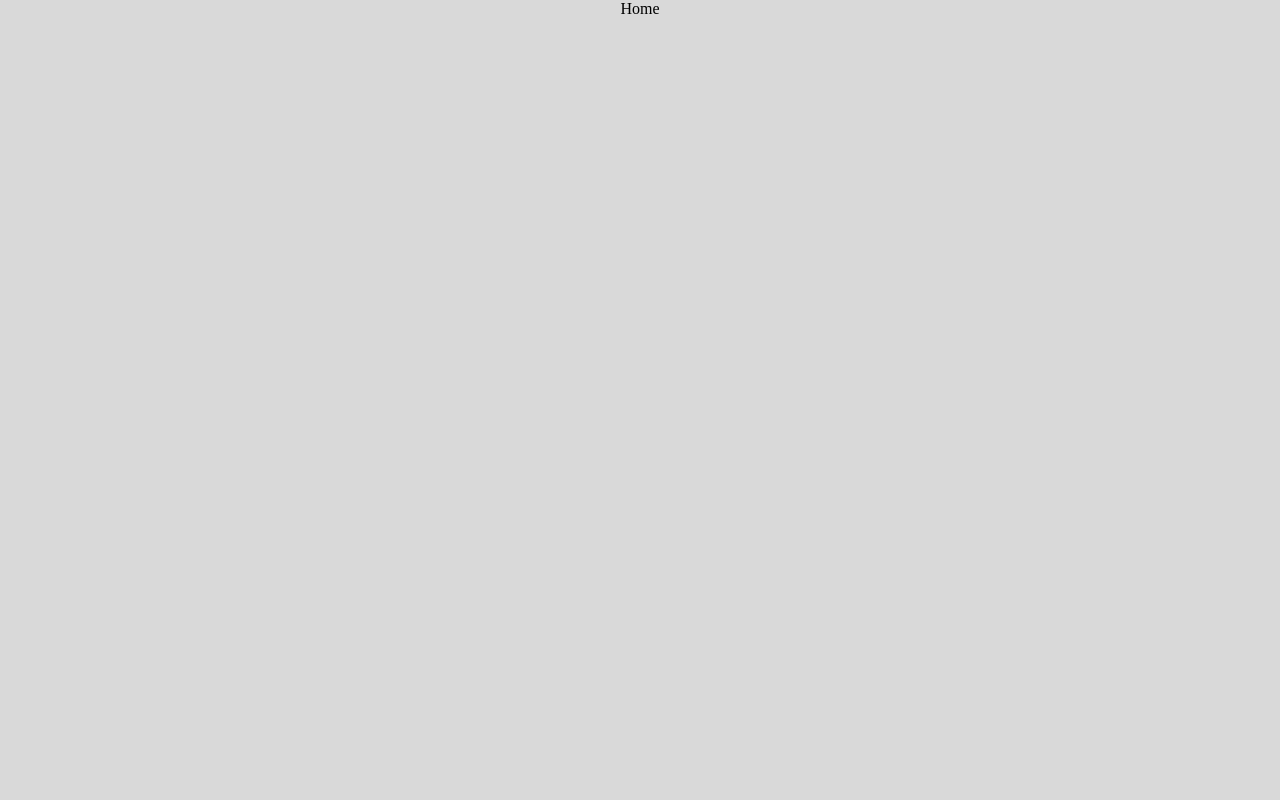
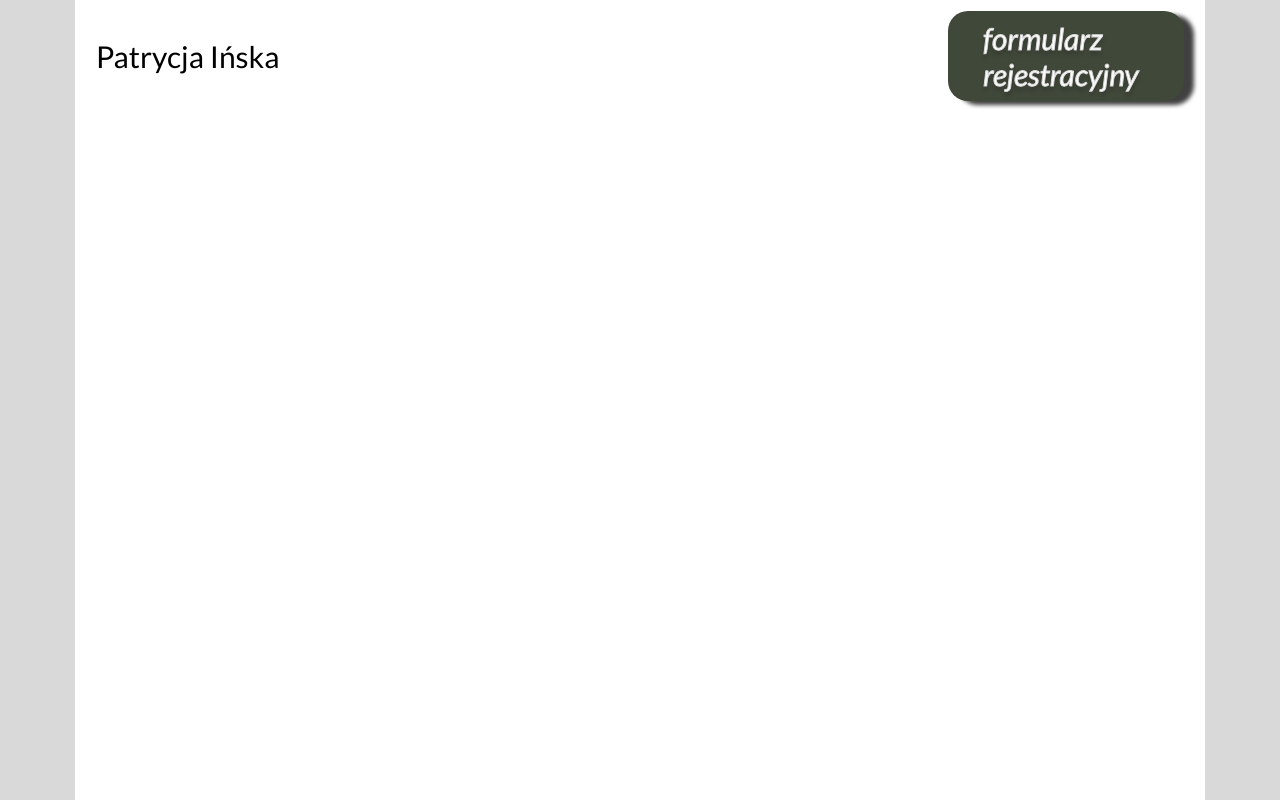
Before and after one commit to patrycja-dev41171/ZadRekrutacja, a React (Create React App) app: page / in a window 1280 px wide. Built offline with nearby package versions, Linux system fonts and the light colour scheme.

Commit message:
Create navigation for the Home view. Creating a style for the p element (name of task author).

```diff
--- /dev/null
+++ b/src/components/views/Home/Home.scss
@@ -0,0 +1,21 @@
+@import "../../../styles/main";
+
+.home__nav {
+  display: flex;
+  justify-content: space-between;
+  align-items: center;
+  flex-wrap: wrap;
+  width: 100%;
+  padding: 11px 21px;
+  max-height: 90px;
+  & > p {
+    font-size: 20px;
+    margin: 0;
+    padding: 10px 0;
+    font-family: $Lato;
+    font-weight: 400;
+    @include sm {
+      font-size: 30px;
+    }
+  }
+}
--- a/src/components/views/Home/Home.tsx
+++ b/src/components/views/Home/Home.tsx
@@ -1,5 +1,17 @@
 import React from "react";
+import { Container } from "../../common/Container/Container";
+import "./Home.scss";
+import { Button } from "../../common/Button/Button";
 
 export const Home = () => {
-  return <>Home</>;
+  return (
+    <>
+      <Container>
+        <nav className="home__nav">
+          <p>Patrycja Ińska</p>
+          <Button title="formularz rejestracyjny" color="gray" size="big" />
+        </nav>
+      </Container>
+    </>
+  );
 };
```
